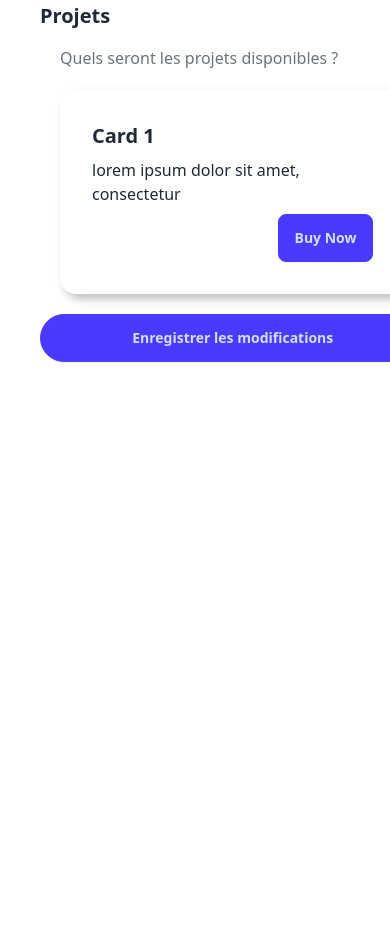
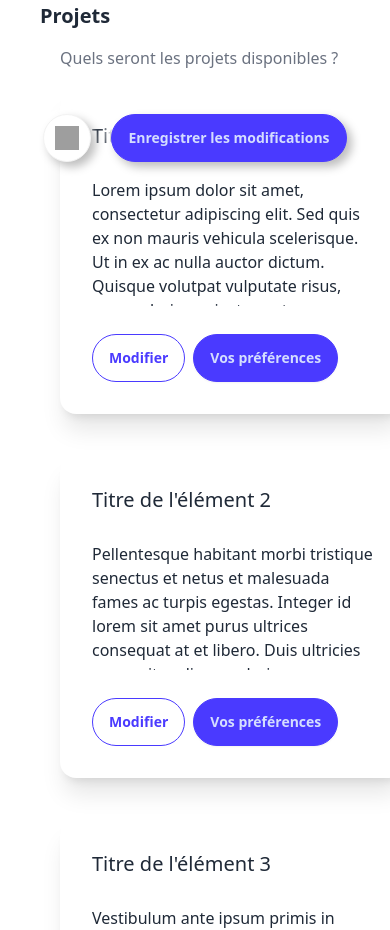
Before and after one commit to LawderDev/Parcoursup, a Nuxt app in the folder front/: page /session in a window 390 px wide. Shown: the part 626-1556 px from the top of the page. Before the commit the page ends 1020 px from the top, so only its background shows below. Built offline with nearby package versions, Linux system fonts and the light colour scheme; grey boxes are pictures that could not be loaded.

Commit message:
version mobile bouton valider

```diff
--- a/front/components/ProjectCard.vue
+++ b/front/components/ProjectCard.vue
@@ -1,15 +1,18 @@
 <template>
-  <div class="card w-70 md:w-80 bg-base-100 neumorphism">
-    <div class="card-body">
-      <h2 class="card-title">{{ props.title }}</h2>
-      <p>{{props.summary}}</p>
-      <div class="card-actions justify-end">
-        <button class="btn btn-primary">Buy Now</button>
+  <div>
+    <Card class="m-5">
+      <h1 class="text-xl">{{props.title}}</h1>
+      <p class="my-5 max-h-32 text-ellipsis overflow-auto">{{props.summary}}</p>
+      <div>
+        <ButtonSecondary class="mr-2 ">Modifier</ButtonSecondary>
+        <ButtonPrimary>Vos préférences</ButtonPrimary>
       </div>
-    </div>
+    </Card>
   </div>
 </template>
 <script setup>
 import ButtonPrimary from "~/components/ButtonPrimary.vue";
-const props = defineProps(["title","summary"]);
+import ButtonSecondary from "~/components/ButtonSecondary.vue";
+import Card from "~/components/Card.vue";
+const props = defineProps(['title','summary'])
 </script>
--- a/front/pages/session.vue
+++ b/front/pages/session.vue
@@ -1,7 +1,15 @@
 <template>
   <div>
     <NavBar :name="'fdsf'" />
-    <form class="grid m-8 mx-10" method="post">
+    <div class="grid m-8 mx-10">
+      <div
+        class="fixed md:static inset-x-0 bottom-8 p-4 flex items-center justify-center mb-2 z-50 md:justify-end md:hidden"
+      >
+        <ButtonPlus class="mr-5 neumorphism" />
+        <ButtonPrimary class="md:place-self-end place-start neumorphism"
+          >Enregistrer les modifications</ButtonPrimary
+        >
+      </div>
       <h1 class="text-3xl my-8 font-bold">Projet TIC 2024</h1>
       <FileInput />
       <h2 class="text-xl my-8 font-semibold">Nombre de personnes par groupe</h2>
@@ -37,21 +45,60 @@
       <Date class="px-5" />
       <h2 class="text-xl mt-8 mb-4 font-semibold">Projets</h2>
       <h3 class="ml-5 text-gray-500">Quels seront les projets disponibles ?</h3>
-      <ProjectCard class="m-5" title="Card 1" :summary="'lorem ipsum dolor sit amet, consectetur'"/>
-      <ButtonPrimary class="md:place-self-end">Enregistrer les modifications</ButtonPrimary>
-    </form>
+      <div class="grid grid-cols-1 md:grid-cols-4">
+        <div v-for="item in liste" :key="item.id">
+          <ProjectCard :title="item.title" :summary="item.summary" />
+        </div>
+      </div>
+    </div>
+    <!-- Boutons en bas de l'écran -->
   </div>
 </template>
 
 <script setup>
+import { reactive } from "vue";
 import Date from "~/components/Date.vue";
 import NavBar from "~/components/NavBar.vue";
 import FileInput from "~/components/FileInput.vue";
 import ButtonPrimary from "~/components/ButtonPrimary.vue";
-import ProjectCard from "~/components/ProjectCard.vue"
+import ProjectCard from "~/components/ProjectCard.vue";
+import ButtonPlus from "~/components/ButtonPlus.vue";
+
 const state = reactive({
   minGroup: 1,
   maxGroup: null,
 });
 
+const liste = [
+  {
+    id: 1,
+    title: "Titre de l'élément 1",
+    summary:
+      "Lorem ipsum dolor sit amet, consectetur adipiscing elit. Sed quis ex non mauris vehicula scelerisque. Ut in ex ac nulla auctor dictum. Quisque volutpat vulputate risus, non scelerisque justo porta a. Phasellus auctor nisl vel tincidunt consequat. Suspendisse potenti. Nullam vestibulum malesuada faucibus. Suspendisse ac tortor lectus. Maecenas in pulvinar felis. Sed sit amet augue nec orci tincidunt lacinia. Vivamus euismod, metus ac convallis feugiat, libero elit auctor libero, nec vestibulum justo libero a dolor. Fusce efficitur libero eu justo suscipit, vitae finibus mi bibendum. Cras vulputate elit et lacus ultricies, vitae placerat enim vestibulum.",
+  },
+  {
+    id: 2,
+    title: "Titre de l'élément 2",
+    summary:
+      "Pellentesque habitant morbi tristique senectus et netus et malesuada fames ac turpis egestas. Integer id lorem sit amet purus ultrices consequat at et libero. Duis ultricies quam vitae diam scelerisque sollicitudin. Maecenas fermentum justo vel dui sodales dapibus. Etiam nec nulla vel odio aliquet facilisis. Vivamus ut est a enim consectetur consectetur. Nulla facilisi. Vivamus bibendum ultricies mi, nec suscipit felis malesuada ac. Ut tempus justo sapien, eu tincidunt turpis iaculis vel. Ut et magna nec libero commodo venenatis nec nec mauris. Nam eget vehicula odio, ut mattis ipsum. Pellentesque habitant morbi tristique senectus et netus et malesuada fames ac turpis egestas. Ut dapibus dui sed quam fermentum, sed fermentum lorem porttitor. Integer nec vestibulum lacus. Proin varius tempus velit, ut rhoncus mi varius id. Integer tristique leo nec velit fringilla, sed vehicula nunc rhoncus.",
+  },
+  {
+    id: 3,
+    title: "Titre de l'élément 3",
+    summary:
+      "Vestibulum ante ipsum primis in faucibus orci luctus et ultrices posuere cubilia Curae; Integer ut arcu ac est tempor malesuada. Morbi lacinia nulla nec justo feugiat, ac convallis odio auctor. Nulla in turpis lorem. Nam non nibh fermentum, lobortis mi ut, consequat nunc. Vestibulum ante ipsum primis in faucibus orci luctus et ultrices posuere cubilia Curae; Integer volutpat vestibulum lorem, id accumsan lorem efficitur sit amet. Morbi laoreet euismod elit, ut egestas eros aliquet eget. Integer auctor eros in mi facilisis vehicula. Pellentesque habitant morbi tristique senectus et netus et malesuada fames ac turpis egestas. Curabitur venenatis sem id massa rutrum, nec interdum eros auctor. Fusce non sapien nec justo consequat viverra. Integer aliquet, enim eget mattis ultricies, velit ipsum vulputate metus, eget pharetra justo tortor non odio. Aliquam rutrum nisi vel urna dapibus, sed fringilla velit suscipit. Aliquam erat volutpat. Cras vel metus nulla. Nam sed elit tincidunt, finibus lorem sit amet, lacinia ipsum.",
+  },
+  {
+    id: 4,
+    title: "Titre de l'élément 3",
+    summary:
+      "Vestibulum ante ipsum primis in faucibus orci luctus et ultrices posuere cubilia Curae; Integer ut arcu ac est tempor malesuada. Morbi lacinia nulla nec justo feugiat, ac convallis odio auctor. Nulla in turpis lorem. Nam non nibh fermentum, lobortis mi ut, consequat nunc. Vestibulum ante ipsum primis in faucibus orci luctus et ultrices posuere cubilia Curae; Integer volutpat vestibulum lorem, id accumsan lorem efficitur sit amet. Morbi laoreet euismod elit, ut egestas eros aliquet eget. Integer auctor eros in mi facilisis vehicula. Pellentesque habitant morbi tristique senectus et netus et malesuada fames ac turpis egestas. Curabitur venenatis sem id massa rutrum, nec interdum eros auctor. Fusce non sapien nec justo consequat viverra. Integer aliquet, enim eget mattis ultricies, velit ipsum vulputate metus, eget pharetra justo tortor non odio. Aliquam rutrum nisi vel urna dapibus, sed fringilla velit suscipit. Aliquam erat volutpat. Cras vel metus nulla. Nam sed elit tincidunt, finibus lorem sit amet, lacinia ipsum.",
+  },
+  {
+    id: 5,
+    title: "Titre de l'élément 3",
+    summary:
+      "Vestibulum ante ipsum primis in faucibus orci luctus et ultrices posuere cubilia Curae; Integer ut arcu ac est tempor malesuada. Morbi lacinia nulla nec justo feugiat, ac convallis odio auctor. Nulla in turpis lorem. Nam non nibh fermentum, lobortis mi ut, consequat nunc. Vestibulum ante ipsum primis in faucibus orci luctus et ultrices posuere cubilia Curae; Integer volutpat vestibulum lorem, id accumsan lorem efficitur sit amet. Morbi laoreet euismod elit, ut egestas eros aliquet eget. Integer auctor eros in mi facilisis vehicula. Pellentesque habitant morbi tristique senectus et netus et malesuada fames ac turpis egestas. Curabitur venenatis sem id massa rutrum, nec interdum eros auctor. Fusce non sapien nec justo consequat viverra. Integer aliquet, enim eget mattis ultricies, velit ipsum vulputate metus, eget pharetra justo tortor non odio. Aliquam rutrum nisi vel urna dapibus, sed fringilla velit suscipit. Aliquam erat volutpat. Cras vel metus nulla. Nam sed elit tincidunt, finibus lorem sit amet, lacinia ipsum.",
+  },
+];
 </script>
```
